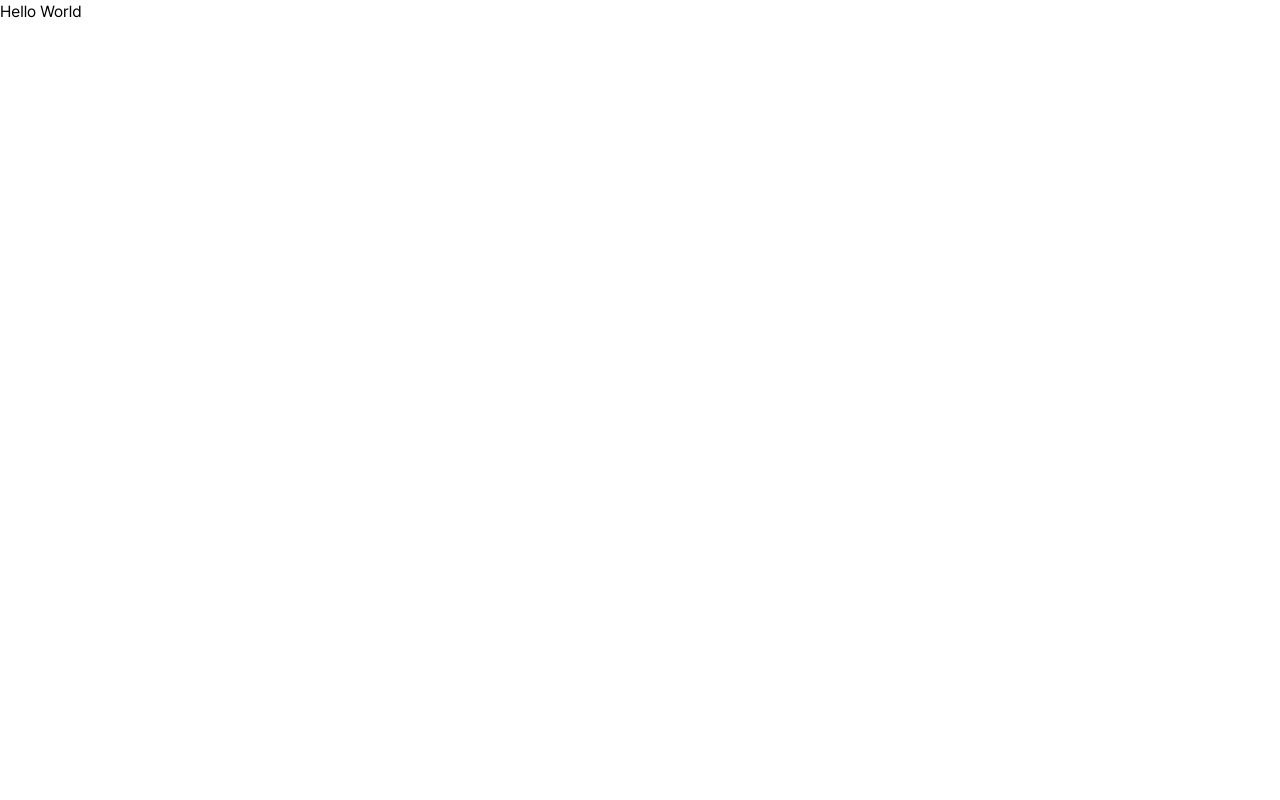
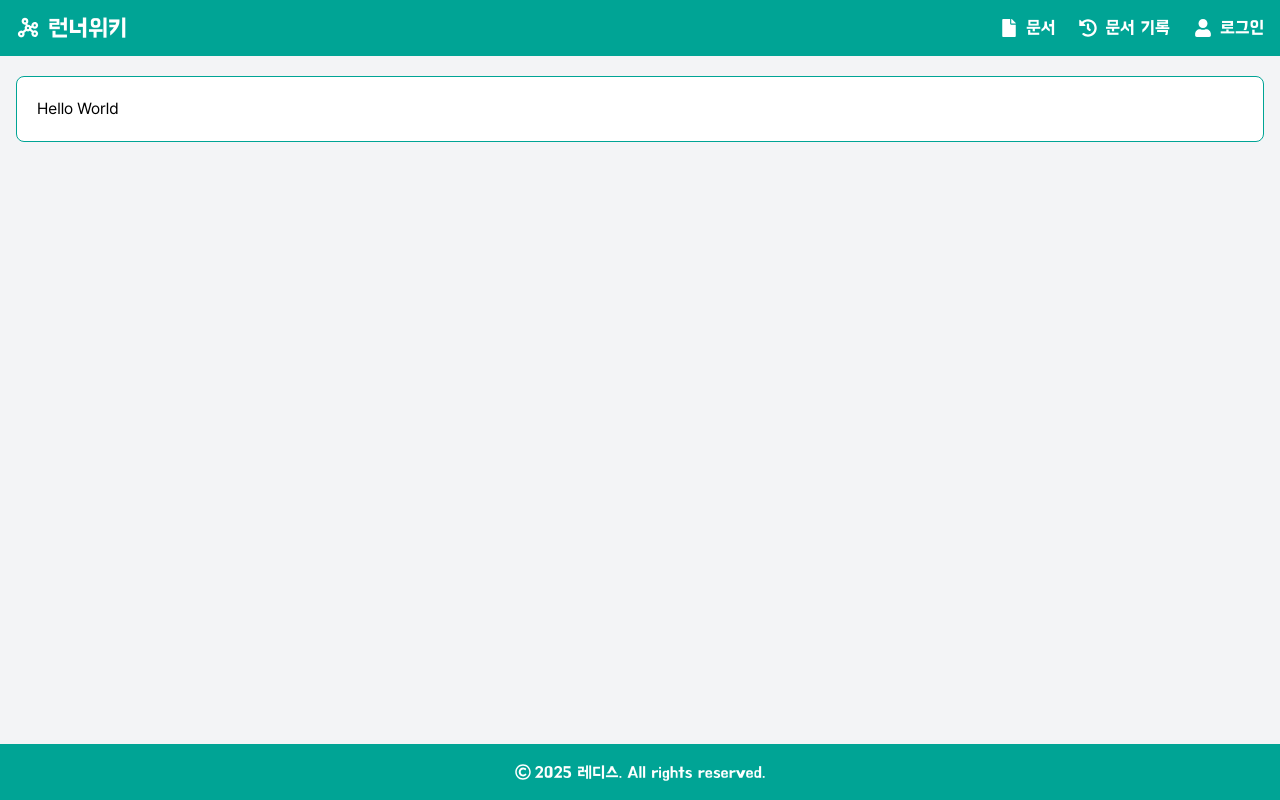
Before and after one commit to openmpy/runner-wiki, a Next.js app in the folder admin/: page / in a window 1280 px wide. Built offline with nearby package versions, Linux system fonts and the light colour scheme.

Commit message:
feat: 어드민 페이지 레이아웃 개선 및 react-icons 추가
- 어드민 페이지의 레이아웃에 Header와 Footer 컴포넌트를 추가하여 구조 개선.
- package.json 및 package-lock.json에 react-icons 패키지를 추가하여 아이콘 사용 가능.

```diff
--- a/admin/app/layout.tsx
+++ b/admin/app/layout.tsx
@@ -1,3 +1,5 @@
+import Footer from "@/components/layout/Footer";
+import Header from "@/components/layout/Header";
 import type { Metadata } from "next";
 import localFont from "next/font/local";
 import "./globals.css";
@@ -27,9 +29,19 @@ export default function RootLayout({
   return (
     <html lang="ko">
       <body
-        className={`antialiased ${bmHanna.variable} ${pretendard.variable} font-pretendard`}
+        className={`antialiased ${bmHanna.variable} ${pretendard.variable} min-h-screen font-pretendard flex flex-col bg-mint`}
       >
-        {children}
+        <Header />
+        <div className="flex-1 py-5 lg:px-4 bg-gray-100">
+          <div
+            className={`flex flex-col lg:flex-row gap-3 max-w-7xl mx-auto items-start`}
+          >
+            <main className="w-full p-5 bg-white border-y border-mint lg:border lg:rounded-lg lg:border-mint flex-1">
+              {children}
+            </main>
+          </div>
+        </div>
+        <Footer />
       </body>
     </html>
   );
--- /dev/null
+++ b/admin/components/layout/Footer.tsx
@@ -0,0 +1,16 @@
+import { FaRegCopyright } from "react-icons/fa";
+
+const Footer = () => {
+  return (
+    <footer className="bg-mint py-4">
+      <div className="flex items-center justify-center space-x-1">
+        <FaRegCopyright className="text-md text-white" />
+        <span className="text-md font-bm-hanna text-white">
+          2025 레디스. All rights reserved.
+        </span>
+      </div>
+    </footer>
+  );
+};
+
+export default Footer;
--- /dev/null
+++ b/admin/components/layout/Header.tsx
@@ -0,0 +1,80 @@
+import Link from "next/link";
+import { FaFile, FaHistory, FaUser } from "react-icons/fa";
+import { PiGraphBold } from "react-icons/pi";
+
+const Header = () => {
+  return (
+    <header className="bg-mint px-4 py-3">
+      <div className="max-w-7xl mx-auto">
+        <div className="hidden lg:flex items-center justify-between">
+          <Link
+            href="/"
+            className="text-2xl text-white font-bm-hanna hover:text-gray-200 flex items-center space-x-2 transition-colors duration-200"
+          >
+            <PiGraphBold className="text-2xl" />
+            <span>런너위키</span>
+          </Link>
+
+          <nav className="flex items-center space-x-6">
+            <Link
+              href="/document"
+              className="text-white text-lg font-bm-hanna hover:text-gray-200 flex items-center space-x-2 transition-colors duration-200"
+            >
+              <FaFile className="text-lg" />
+              <span>문서</span>
+            </Link>
+            <Link
+              href="/document/history"
+              className="text-white text-lg font-bm-hanna hover:text-gray-200 flex items-center space-x-2 transition-colors duration-200"
+            >
+              <FaHistory className="text-lg" />
+              <span>문서 기록</span>
+            </Link>
+            <Link
+              href="/login"
+              className="text-white text-lg font-bm-hanna hover:text-gray-200 flex items-center space-x-2 transition-colors duration-200"
+            >
+              <FaUser className="text-lg" />
+              <span>로그인</span>
+            </Link>
+          </nav>
+        </div>
+
+        <div className="lg:hidden">
+          <div className="flex items-center justify-between">
+            <Link
+              href="/"
+              className="text-xl text-white font-bm-hanna hover:text-gray-200 flex items-center space-x-2 transition-colors duration-200"
+            >
+              <PiGraphBold className="text-xl" />
+              <span>런너위키</span>
+            </Link>
+
+            <div className="flex items-center space-x-4">
+              <Link
+                href="/document"
+                className="text-white hover:text-gray-200 transition-colors duration-200 p-2"
+              >
+                <FaFile className="text-lg" />
+              </Link>
+              <Link
+                href="/document/history"
+                className="text-white hover:text-gray-200 transition-colors duration-200 p-2"
+              >
+                <FaHistory className="text-lg" />
+              </Link>
+              <Link
+                href="/login"
+                className="text-white hover:text-gray-200 transition-colors duration-200 p-2"
+              >
+                <FaUser className="text-lg" />
+              </Link>
+            </div>
+          </div>
+        </div>
+      </div>
+    </header>
+  );
+};
+
+export default Header;
```
Also changed, not shown: admin/package.json (+6 -5 lines), 1 other file (tests, documents, lock files or other folders).
